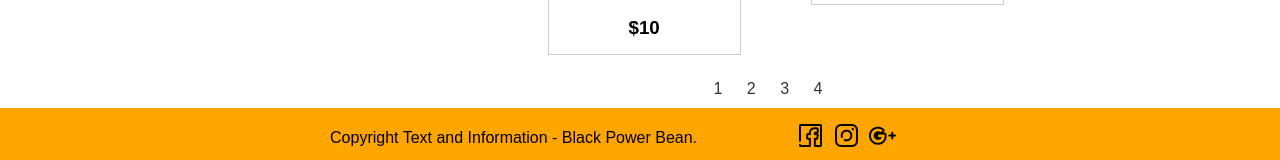
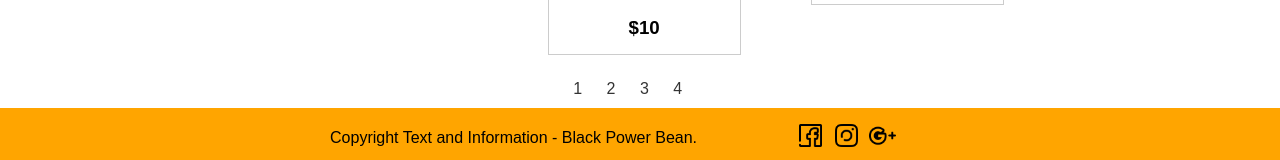
Before and after one commit to kennedias/introweb, a plain HTML site: page Second Website/gallery.html in a window 1280 px wide. Shown: the part 946-1106 px from the top of the page. Drawn offline with nearby package versions, Linux system fonts and the light colour scheme; a web font is replaced by a local one.

Commit message:
Responsive gallery - pagination

```diff
--- a/Second Website/style.css
+++ b/Second Website/style.css
@@ -200,6 +200,7 @@ header img {
     flex-direction: column;
     margin-left: 20%;
     margin-right: 0;
+    max-width: 100%;
 }
 
 .gallery_row {
@@ -217,8 +218,7 @@ header img {
     display: flex;
     flex-direction: row;
     margin: 0 auto;
-    text-align: justify;
-    justify-content: center;
+    margin-left: 30%
 }
 
 .pagination a {
```
